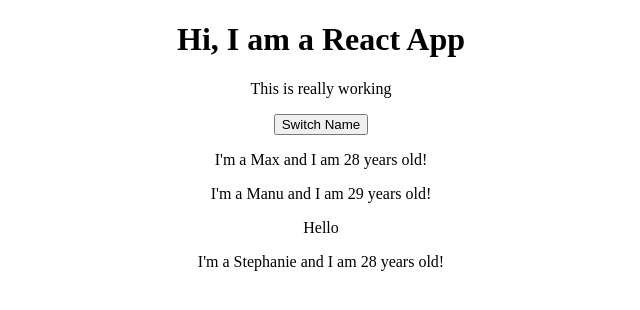
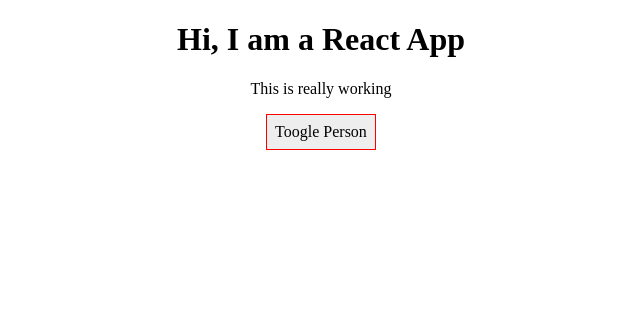
Before and after one commit to EricTrinh153/React-web-app, a React (Create React App) app: page / in a window 1280 px wide. Shown: the top 310 px of the page, without its empty margins (319-959 px from the left). Built offline with nearby package versions, Linux system fonts and the light colour scheme.

Commit message:
Update some function for main app

```diff
--- a/src/App.css
+++ b/src/App.css
@@ -1,3 +1,10 @@
 .App {
   text-align: center;
 }
+button{
+  background-color: #eee;
+  font:inherit;
+  border: 1px solid red;
+  padding:8px;
+  cursor: pointer;
+}
--- a/src/App.js
+++ b/src/App.js
@@ -7,7 +7,8 @@ class App extends Component {
       {name:'Max',age:28},
       {name:'Manu',age:29},
       {name:'Stephanie',age:28},
-    ]
+    ],
+    showPerson:false
   };
 
   switchNameHandler = (newName)=>{
@@ -22,23 +23,50 @@ class App extends Component {
     })
   }
 
+  nameChangeHandler = (event)=>{
+    this.setState({
+      persons:[
+        {name:"Max",age:28},
+        {name:event.target.value, age:29},
+        {name:'Stephaniy',age:28},
+      ]
+    })
+  }
+  togglePersonHandler =()=>{
+    const doShow = this.state.showPerson; //default value of showPerson property of the state
+    this.setState({
+      showPerson:!doShow
+    })
+  }
 
   render(){
-    return(
-      <div className="App">
-        <h1>Hi, I am a React App</h1>
-        <p1>This is really working</p1>
-        <p><button onClick={()=>this.switchNameHandler('Maximillian')}>Switch Name</button></p>
+    let persons =null;
+    if(this.state.showPerson)
+    {
+      persons=(
+        <div>
+        <button onClick={this.switchNameHandler.bind(this,"Maximillian")}>Switch Name Button</button>
         <Person
           name={this.state.persons[0].name}
           age={this.state.persons[0].age}/>
         <Person
           name={this.state.persons[1].name}
           age={this.state.persons[1].age}
-          click={this.switchNameHandler.bind(this,'Max!')}>Hello</Person>
+          click={this.switchNameHandler.bind(this,'Max!')}
+          changed={this.nameChangeHandler}>Hello</Person>
         <Person
           name={this.state.persons[2].name}
           age={this.state.persons[2].age}/>
+        </div>
+      );
+    }
+    return(
+      <div className="App">
+        <h1>Hi, I am a React App</h1>
+        <p1>This is really working</p1>
+        <p><button
+        onClick={this.togglePersonHandler}>Toogle Person</button></p>
+         {persons}
       </div>
     );
   }
```
